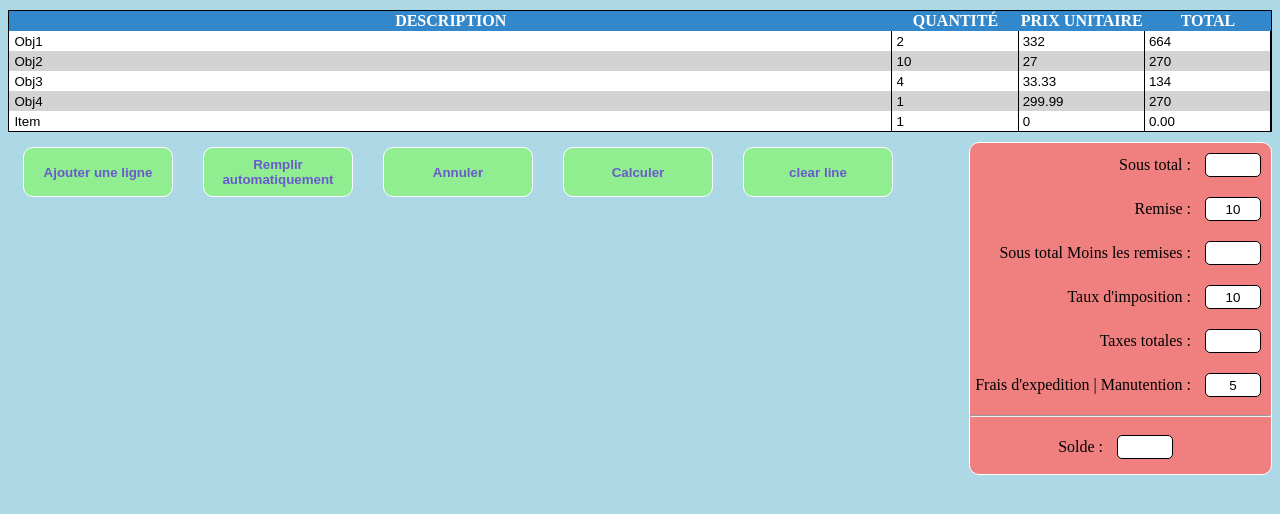
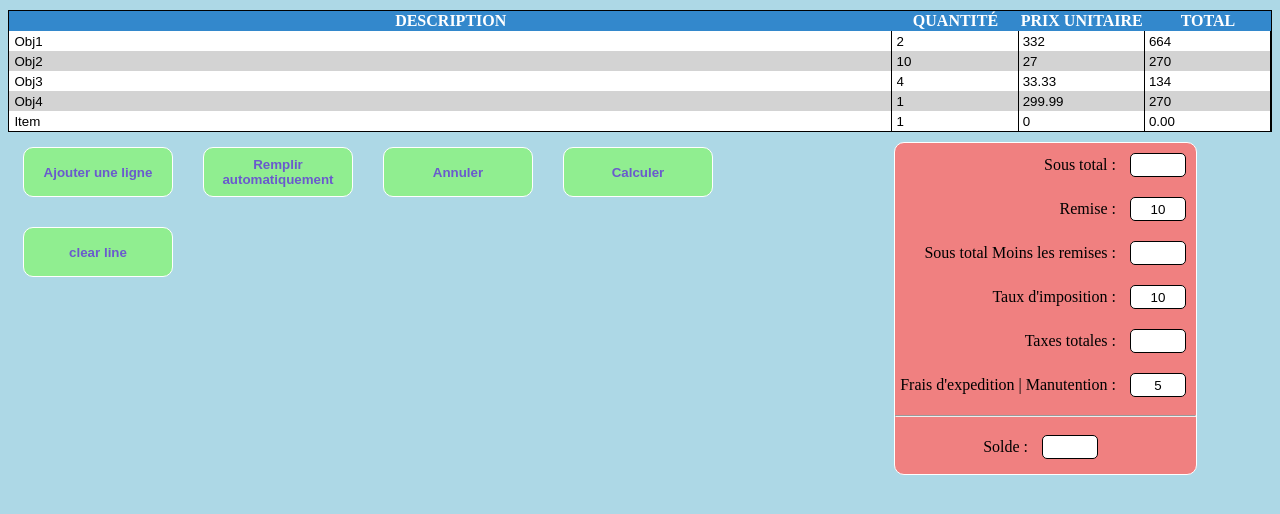
Before and after one commit to quichetueuse/site_entrainement_bts_sio, a PHP site: page /Mission9/FactureV1.html in a window 1280 px wide. Shown: the part 160-674 px from the top of the page. Run offline with PHP 8.4, Linux system fonts and the light colour scheme.

Commit message:
décalage de la div

```diff
--- a/Mission9/Facturestyle.css
+++ b/Mission9/Facturestyle.css
@@ -17,7 +17,6 @@
   margin-right: 25px;
   margin-top: 25px;
 }
-
 /*#tableau_container*/
 /*{*/
 /*  border-radius: 10px;*/
@@ -107,7 +106,7 @@
 #div_value
 {
   border-radius: 10px;
-  margin: 10px 0;
+  margin: 10px 75px;
   background-color: lightcoral;
   border: 1px solid white;
   float: right;
```
